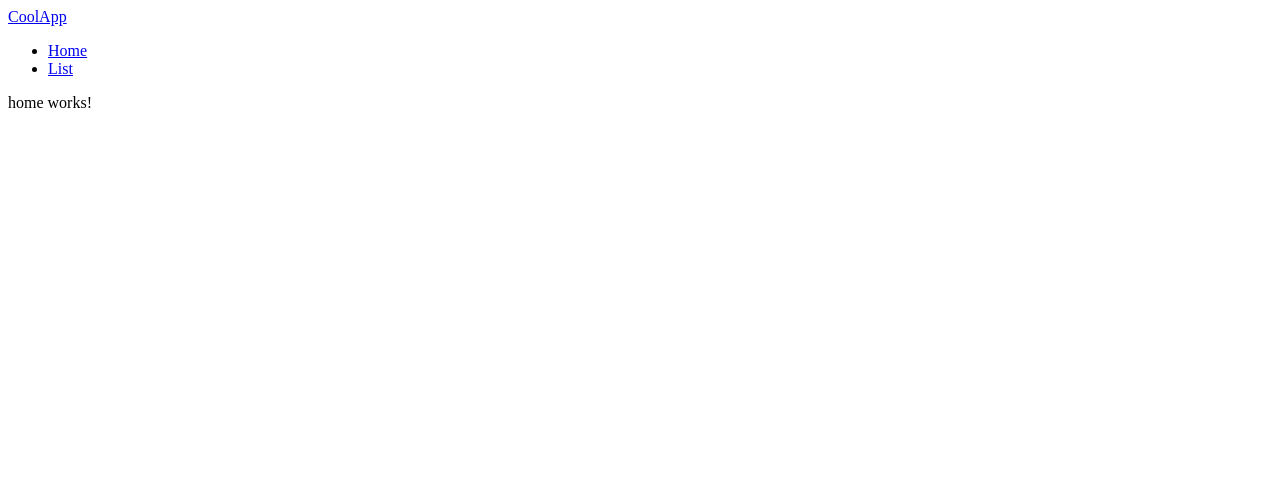
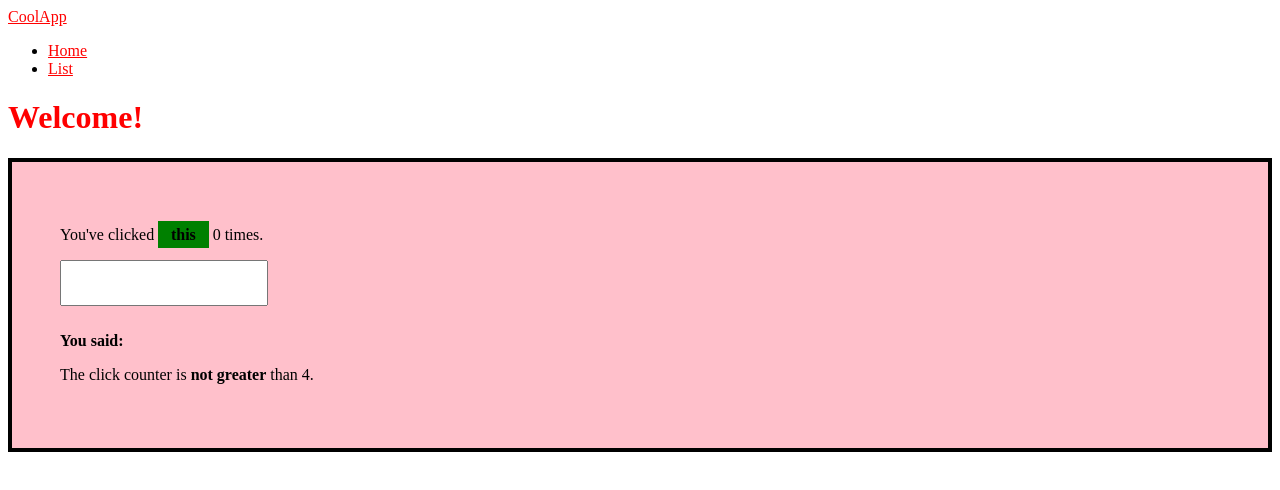
Before and after one commit to Egor5555565/Calculation, an Angular app: page / in a window 1280 px wide. Shown: the top 490 px of the page. Built offline with nearby package versions, Linux system fonts and the light colour scheme.

Commit message:
All Testing

```diff
--- a/src/app/app.component.css
+++ b/src/app/app.component.css
@@ -0,0 +1,3 @@
+a{
+	color: red;
+}
--- a/src/app/app.module.ts
+++ b/src/app/app.module.ts
@@ -1,5 +1,7 @@
 import { BrowserModule } from '@angular/platform-browser';
 import { NgModule } from '@angular/core';
+import { FormsModule } from '@angular/forms';
+import { HttpClientModule } from '@angular/common/http';
 
 import { AppRoutingModule } from './app-routing.module';
 import { AppComponent } from './app.component';
@@ -14,7 +16,9 @@ import { ListComponent } from './list/list.component';
   ],
   imports: [
     BrowserModule,
-    AppRoutingModule
+    AppRoutingModule,
+    FormsModule,
+    HttpClientModule
   ],
   providers: [],
   bootstrap: [AppComponent]
--- a/src/app/home/home.component.css
+++ b/src/app/home/home.component.css
@@ -0,0 +1,31 @@
+h1{
+	color: red;
+}
+
+span {
+    font-weight: bold;
+    background: green;
+    padding: .3em .8em;
+    cursor: pointer;
+}
+
+.play-container {
+    padding: 3em;
+    border: 1px solid lightgray;
+    margin-bottom: 1em;
+
+    input {
+        padding: 1em;
+        margin-bottom: 2em;
+    }
+}
+
+.active {
+    background-color: yellow;
+    border: 4px solid black;
+}
+
+.notactive{
+	background-color: pink;
+    border: 4px solid black;
+}
--- a/src/app/home/home.component.html
+++ b/src/app/home/home.component.html
@@ -1 +1,27 @@
-<p>home works!</p>
+<h1>Welcome!</h1>
+
+<!--<div class="play-container" [style.background-color]="clickCounter > 4 ? 'yellow' : 'lightgray'">
+
+	<div class="play-container" [ngStyle]="{
+		'background-color': clickCounter > 4 ? 'yellow' : 'lightgray',
+		'border':           clickCounter > 4 ? '4px solid black' : 'none'}
+		">
+
+	<div class="play-container" [class.active]="clickCounter > 4">
+-->
+<div class="play-container" [ngClass]="setClasses()">
+    <p>You've clicked <span (click)="countClick()">this</span> {{ clickCounter }} times.</p>
+     <p>
+        <input type="text" [(ngModel)]="name"><br>
+        <strong>You said: </strong> {{ name }}
+    </p>
+
+    <ng-template [ngIf]="clickCounter > 4" [ngIfElse]="none">
+        <p>The click counter <strong>IS GREATER</strong> than 4.</p>
+    </ng-template>
+
+    <ng-template #none>
+        <p>The click counter is <strong>not greater</strong> than 4.</p>
+    </ng-template>
+
+</div>
--- a/src/app/home/home.component.ts
+++ b/src/app/home/home.component.ts
@@ -7,9 +7,24 @@ import { Component, OnInit } from '@angular/core';
 })
 export class HomeComponent implements OnInit {
 
+clickCounter: number = 0;
+name: string = '';
+
   constructor() { }
 
   ngOnInit() {
   }
 
+  countClick() {
+    this.clickCounter += 1;
+  }
+
+  setClasses() {
+    let myClasses = {
+      active: this.clickCounter > 4,
+      notactive: this.clickCounter <= 4
+    };
+    return myClasses;
+  }
+
 }
--- /dev/null
+++ b/src/app/http.service.ts
@@ -0,0 +1,18 @@
+import { Injectable } from '@angular/core';
+import { HttpClient } from '@angular/common/http';
+
+@Injectable({
+  providedIn: 'root'
+})
+export class HttpService {
+
+  constructor(private http: HttpClient) { }
+
+  myMethod() {
+    return console.log('Hey, what is up!');
+  }
+
+  getBeer() {
+    return this.http.get('https://api.openbrewerydb.org/breweries')
+  }
+}
--- a/src/app/list/list.component.css
+++ b/src/app/list/list.component.css
@@ -0,0 +1,32 @@
+ul {
+    list-style-type: none;
+    margin: 0;
+    padding: 0;
+    display: flex;
+    flex-wrap: wrap;
+}
+
+ul > li {
+    background: rgb(238, 238, 238);
+    padding: 1em;
+    margin-right: 10px;
+    width: 20%;
+    height: 200px;
+    margin-bottom: 1em;
+    display: flex;
+    flex-direction: column;
+}
+
+ul > li > p {
+    margin: 0;
+}
+
+.name {
+    font-weight: bold;
+    font-size: 1.2rem;
+}
+.country {
+    text-transform: uppercase;
+    font-size: .9rem;
+    flex-grow: 1;
+}
--- a/src/app/list/list.component.html
+++ b/src/app/list/list.component.html
@@ -1 +1,9 @@
-<p>list works!</p>
+<h1>Breweries</h1>
+
+<ul *ngIf="brews">
+  <li *ngFor="let brew of brews">
+    <p class="name">{{ brew.name }}</p>
+    <p class="country">{{ brew.country }}</p>
+    <a class="site" href="{{ brew.website_url }}">site</a>
+  </li>
+</ul>
--- a/src/app/list/list.component.ts
+++ b/src/app/list/list.component.ts
@@ -1,4 +1,5 @@
 import { Component, OnInit } from '@angular/core';
+import { HttpService } from '../http.service';
 
 @Component({
   selector: 'app-list',
@@ -7,9 +8,17 @@ import { Component, OnInit } from '@angular/core';
 })
 export class ListComponent implements OnInit {
 
-  constructor() { }
+brews: Object;
+
+  constructor(private _http: HttpService) { }
 
   ngOnInit() {
+    this._http.getBeer().subscribe(data => {
+      this.brews = data
+      console.log(this.brews);
+    }
+  );
+  this._http.myMethod();
   }
 
 }
```
Also changed, not shown: 1 other file (tests, documents, lock files or other folders).
